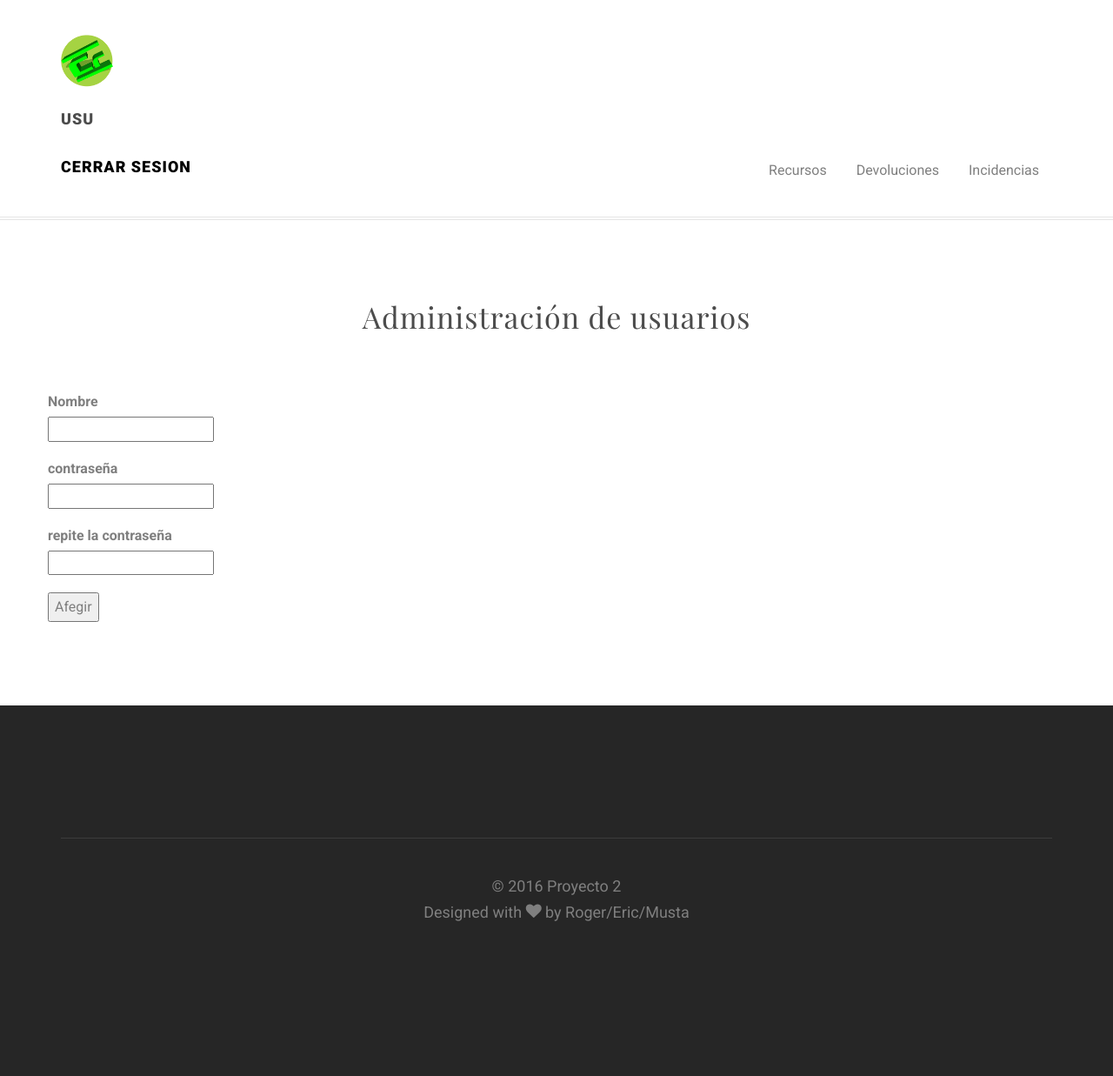
After one commit to rogerfus/Projecte03, a PHP site: page /afegirUsuari.php in a window 1280 px wide. The commit adds this page. Shown: the whole page at 87% size. Run offline with PHP 8.4, Linux system fonts and the light colour scheme; a user stored in the database is signed in; some web fonts are replaced.

Commit message:
mas cambios (modUsuarios 0.3)

```diff
--- /dev/null
+++ b/afegirUsuari.php
@@ -0,0 +1,7 @@
+<?php session_start();
+
+if (isset($_SESSION['usu_name'])) {
+	require 'views/afegirUsuari.view.php';
+} else {
+	header('Location: login.php');
+}
--- /dev/null
+++ b/views/afegirUsuari.view.php
@@ -0,0 +1,136 @@
+<!DOCTYPE html>
+	<head>
+	<meta charset="utf-8">
+	<meta http-equiv="X-UA-Compatible" content="IE=edge">
+	<title>Cromo</title>
+
+	<!-- Place favicon.ico and apple-touch-icon.png in the root directory -->
+	<link rel="shortcut icon" href="favicon.ico">
+
+	<link href='https://fonts.googleapis.com/css?family=Roboto:400,100,300,700,900' rel='stylesheet' type='text/css'>
+
+	<link href="https://fonts.googleapis.com/css?family=Playfair+Display:400,700" rel="stylesheet">
+
+	<!-- Animate.css -->
+	<link rel="stylesheet" href="css/animate.css">
+	<!-- Icomoon Icon Fonts-->
+	<link rel="stylesheet" href="css/icomoon.css">
+	<!-- Simple Line Icons -->
+	<link rel="stylesheet" href="css/simple-line-icons.css">
+	<!-- Bootstrap  -->
+	<link rel="stylesheet" href="css/bootstrap.css">
+	<!-- Theme style  -->
+	<link rel="stylesheet" href="css/style.css">
+
+	<!-- Modernizr JS -->
+	<script src="js/modernizr-2.6.2.min.js"></script>
+	<!-- FOR IE9 below -->
+	<!--[if lt IE 9]>
+	<script src="js/respond.min.js"></script>
+	<![endif]-->
+
+	</head>
+	<body>
+
+	<div id="fh5co-page">
+	<header id="fh5co-header" role="banner">
+		<div class="container">
+			<div class="header-inner">
+			<IMG SRC="logo.png" width="60"/><br/><br/>
+
+
+				<h1><?php echo $_SESSION['usu_name']; ?></h1><br/><br/> <h1><a href="cerrar.php">Cerrar Sesion</a></br></h1>
+				<nav role="navigation">
+					<ul>
+
+
+						<li><a href="">Recursos</a></li>
+						<li><a href="devolucion.php">Devoluciones</a></li>
+						<li><a href="incidencias.php">Incidencias</a></li>
+						<?php
+						if ($_SESSION['usu_name'] == 'admin') {
+							echo "<li style='color: #2EFE64;''>";
+							?>
+							<a href="estadisticas.php">Estadisticas</a></li>	<?php
+							echo "<li style='color: #2EFE64;''>";
+							?>
+							<a class="active" href="modificarUsuarios.php">Modificar Usuarios</a></li>	<?php
+						}
+
+						?>
+
+					</ul>
+				</nav>
+			</div>
+		</div>
+	</header>
+	<div id="fh5co-work-section">
+		<div class="container">
+			<div class="row">
+				<div class="col-md-6 col-md-offset-3 text-center fh5co-heading">
+					<h2>Administración de usuarios</h2>
+					<!--<p><span>Created with <i class="sl-icon-heart"></i> by the fine folks at <a href="http://freehtml5.co">FreeHTML5.co</a></span></p>-->
+				</div>
+			</div>
+
+			<div class="row" >
+
+
+			<form method="post" name="afegirUsuari" id="afegirUsuari" action="accioAfegirUsuari.php">
+				<dl>
+					<dt>
+						<label for="nombre">Nombre</label>
+					</dt>
+					<dd><input type="text" id="nombre" name="usu_name" /></dd>
+				</dl>
+				<dl>
+					<dt>
+						<label for="password">contraseña</label>
+					</dt>
+					<dd><input type="password" id="password" name="usu_pass" /></dd>
+				</dl>
+				<dl>
+					<dt>
+						<label for="password">repite la contraseña</label>
+					</dt>
+					<dd><input type="password" id="password" name="usu_pass2" /></dd>
+				</dl>
+				<div id="submit_buttons">
+					<button type="submit">Afegir</button>
+			</form>
+			<?php if (isset($_SESSION['errores'])) {echo "<h4 style='color:red'>". $_SESSION['errores']."</h4>"; $_SESSION['errores']="";} if (isset($_SESSION['errorPass'])) {echo "<h4 style='color:red'>". $_SESSION['errorPass']."</h4>"; $_SESSION['errorPass']="";} ?>
+		</div>
+
+			</div>
+		</div>
+	</div>
+	<footer id="fh5co-footer" role="contentinfo">
+
+		<div class="container">
+			<!--<div class="col-md-3 col-sm-12 col-sm-push-0 col-xs-12 col-xs-push-0">
+				<h3>About Us</h3>
+				<p>Far far away, behind the word mountains, far from the countries Vokalia and Consonantia, there live the blind texts. </p>
+			</div>-->
+
+			<div class="col-md-12 fh5co-copyright text-center">
+				<p>&copy; 2016 Proyecto 2 <span>Designed with <i class="icon-heart"></i> by Roger/Eric/Musta</span></p>
+			</div>
+
+		</div>
+	</footer>
+	</div>
+
+
+	<!-- jQuery -->
+	<script src="js/jquery.min.js"></script>
+	<!-- jQuery Easing -->
+	<script src="js/jquery.easing.1.3.js"></script>
+	<!-- Bootstrap -->
+	<script src="js/bootstrap.min.js"></script>
+	<!-- Waypoints -->
+	<script src="js/jquery.waypoints.min.js"></script>
+	<!-- MAIN JS -->
+	<script src="js/main.js"></script>
+
+	</body>
+</html>
```
Also changed, not shown: accioAfegirUsuari.php (added, +43 -0 lines), modificacionUsuarios.php (+6 -1 lines).
